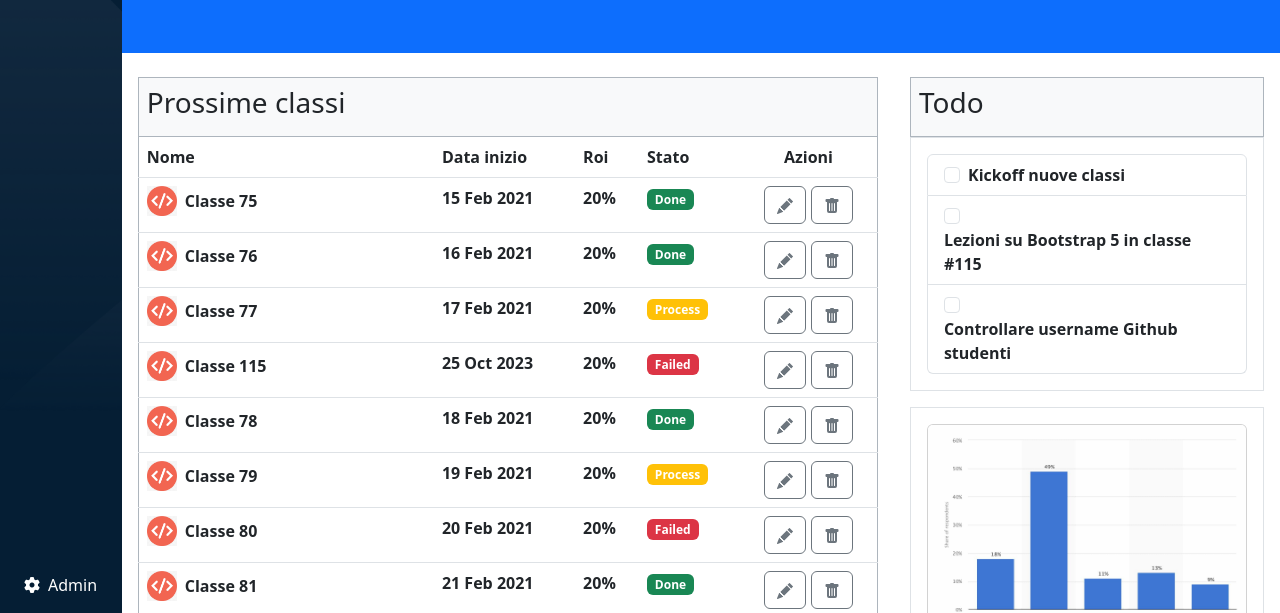
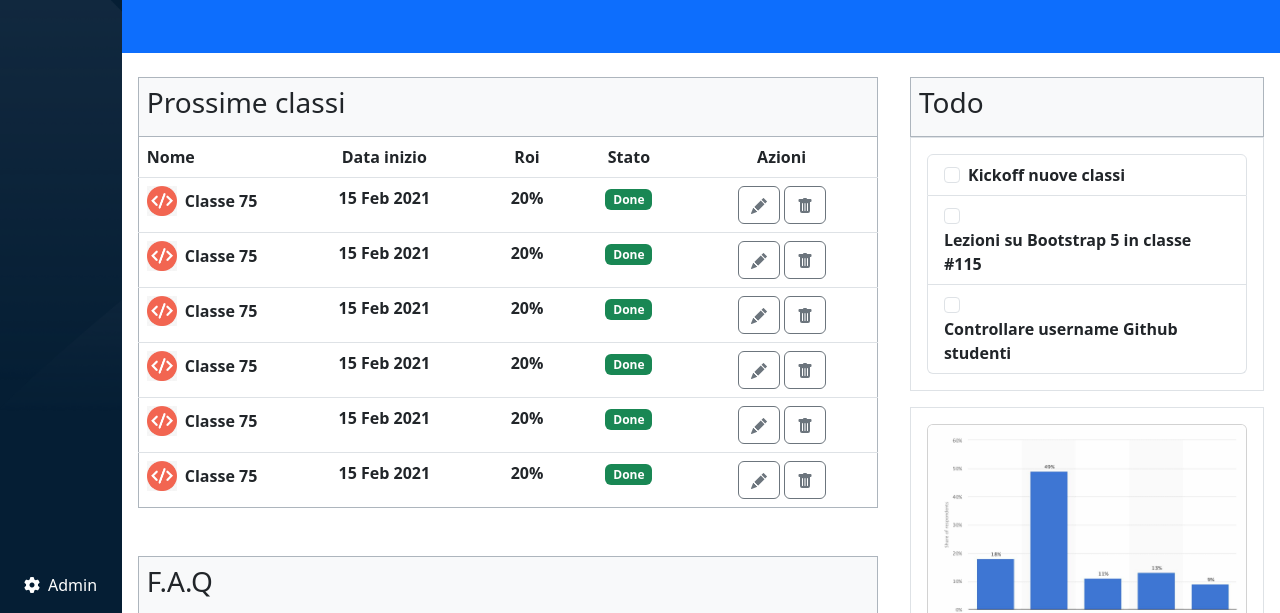
Before and after one commit to AlessandroCampo/html-css-bootstrap-dashboard, a plain HTML site: page index.html in a window 1280 px wide. Shown: the part 267-880 px from the top of the page. Drawn offline with nearby package versions, Linux system fonts and the light colour scheme; files whose address does not match are found by name.

Commit message:
table display fix

```diff
--- a/index.html
+++ b/index.html
@@ -268,7 +268,7 @@
                 <div class="section-container row">
                     <div class="sections-left col-xl-8 col-12">
                         <section id="next-classes" class="px-3 py-2">
-                            <div class="lg-table-container d-none d-md-block">
+                            <div class="lg-table-container">
                                 <div class="border border-dark-subtle mt-3 bg-body-tertiary">
                                     <h3 class="p-2">
                                         Prossime classi
@@ -279,22 +279,26 @@
                                     <thead>
                                         <tr>
 
-                                            <th scope="col" class="text-dark" style="width: 40%;">Nome</th>
-                                            <th scope="col" class="text-dark">Data inizio</th>
-                                            <th scope="col" class="text-dark">Roi</th>
-                                            <th scope="col" class="text-dark">Stato</th>
+                                            <th scope="col" class="text-dark text-start" style="width: 20%;">Nome</th>
+                                            <th scope="col" class="text-dark d-none d-md-table-cell text-center">Data
+                                                inizio</th>
+                                            <th scope="col" class="text-dark d-none d-md-table-cell text-center">Roi
+                                            </th>
+                                            <th scope="col" class="text-dark text-center">Stato</th>
                                             <th scope="col" class="text-dark text-center">Azioni</th>
                                         </tr>
                                     </thead>
                                     <tbody>
-                                        <tr class="border-top">
+                                        <tr class="border-top" scope="row">
                                             <td class="text-dark fw-semibold d-flex align-items-center gap-2">
                                                 <img src="img/class-avatar.jpg" alt="" style="width: 30px;">
                                                 Classe 75
                                             </td>
-                                            <td class="text-dark fw-semibold">15 Feb 2021</td>
-                                            <td class="text-dark fw-semibold"> 20%</td>
-                                            <td><span class="badge text-bg-success">Done</span></td>
+                                            <td class="text-dark fw-semibold d-none d-md-table-cell text-center">15 Feb
+                                                2021</td>
+                                            <td class="text-dark fw-semibold d-none d-md-table-cell text-center"> 20%
+                                            </td>
+                                            <td class="text-center"><span class="badge text-bg-success">Done</span></td>
                                             <td class="text-center">
                                                 <button type="button" class="btn btn-outline-secondary">
                                                     <svg xmlns="http://www.w3.org/2000/svg" width="16" height="16"
@@ -320,14 +324,16 @@
                                             </td>
                                         </tr>
 
-                                        <tr class="border-top">
+                                        <tr class="border-top" scope="row">
                                             <td class="text-dark fw-semibold d-flex align-items-center gap-2">
                                                 <img src="img/class-avatar.jpg" alt="" style="width: 30px;">
-                                                Classe 76
+                                                Classe 75
                                             </td>
-                                            <td class="text-dark fw-semibold">16 Feb 2021</td>
-                                            <td class="text-dark fw-semibold"> 20%</td>
-                                            <td><span class="badge text-bg-success">Done</span></td>
+                                            <td class="text-dark fw-semibold d-none d-md-table-cell text-center">15 Feb
+                                                2021</td>
+                                            <td class="text-dark fw-semibold d-none d-md-table-cell text-center"> 20%
+                                            </td>
+                                            <td class="text-center"><span class="badge text-bg-success">Done</span></td>
                                             <td class="text-center">
                                                 <button type="button" class="btn btn-outline-secondary">
                                                     <svg xmlns="http://www.w3.org/2000/svg" width="16" height="16"
@@ -353,14 +359,16 @@
                                             </td>
                                         </tr>
 
-                                        <tr class="border-top">
+                                        <tr class="border-top" scope="row">
                                             <td class="text-dark fw-semibold d-flex align-items-center gap-2">
                                                 <img src="img/class-avatar.jpg" alt="" style="width: 30px;">
-                                                Classe 77
+                                                Classe 75
                                             </td>
-                                            <td class="text-dark fw-semibold">17 Feb 2021</td>
-                                            <td class="text-dark fw-semibold"> 20%</td>
-                                            <td><span class="badge text-bg-warning text-white">Process</span></td>
+                                            <td class="text-dark fw-semibold d-none d-md-table-cell text-center">15 Feb
+                                                2021</td>
+                                            <td class="text-dark fw-semibold d-none d-md-table-cell text-center"> 20%
+                                            </td>
+                                            <td class="text-center"><span class="badge text-bg-success">Done</span></td>
                                             <td class="text-center">
                                                 <button type="button" class="btn btn-outline-secondary">
                                                     <svg xmlns="http://www.w3.org/2000/svg" width="16" height="16"
@@ -386,14 +394,16 @@
                                             </td>
                                         </tr>
 
-                                        <tr class="border-top">
+                                        <tr class="border-top" scope="row">
                                             <td class="text-dark fw-semibold d-flex align-items-center gap-2">
                                                 <img src="img/class-avatar.jpg" alt="" style="width: 30px;">
-                                                Classe 115
+                                                Classe 75
                                             </td>
-                                            <td class="text-dark fw-semibold">25 Oct 2023</td>
-                                            <td class="text-dark fw-semibold"> 20%</td>
-                                            <td><span class="badge text-bg-danger text-white">Failed</span></td>
+                                            <td class="text-dark fw-semibold d-none d-md-table-cell text-center">15 Feb
+                                                2021</td>
+                                            <td class="text-dark fw-semibold d-none d-md-table-cell text-center"> 20%
+                                            </td>
+                                            <td class="text-center"><span class="badge text-bg-success">Done</span></td>
                                             <td class="text-center">
                                                 <button type="button" class="btn btn-outline-secondary">
                                                     <svg xmlns="http://www.w3.org/2000/svg" width="16" height="16"
@@ -419,14 +429,16 @@
                                             </td>
                                         </tr>
 
-                                        <tr class="border-top">
+                                        <tr class="border-top" scope="row">
                                             <td class="text-dark fw-semibold d-flex align-items-center gap-2">
                                                 <img src="img/class-avatar.jpg" alt="" style="width: 30px;">
-                                                Classe 78
+                                                Classe 75
                                             </td>
-                                            <td class="text-dark fw-semibold">18 Feb 2021</td>
-                                            <td class="text-dark fw-semibold"> 20%</td>
-                                            <td><span class="badge text-bg-success">Done</span></td>
+                                            <td class="text-dark fw-semibold d-none d-md-table-cell text-center">15 Feb
+                                                2021</td>
+                                            <td class="text-dark fw-semibold d-none d-md-table-cell text-center"> 20%
+                                            </td>
+                                            <td class="text-center"><span class="badge text-bg-success">Done</span></td>
                                             <td class="text-center">
                                                 <button type="button" class="btn btn-outline-secondary">
                                                     <svg xmlns="http://www.w3.org/2000/svg" width="16" height="16"
@@ -452,14 +464,16 @@
                                             </td>
                                         </tr>
 
-                                        <tr class="border-top">
+                                        <tr class="border-top" scope="row">
                                             <td class="text-dark fw-semibold d-flex align-items-center gap-2">
                                                 <img src="img/class-avatar.jpg" alt="" style="width: 30px;">
-                                                Classe 79
+                                                Classe 75
                                             </td>
-                                            <td class="text-dark fw-semibold">19 Feb 2021</td>
-                                            <td class="text-dark fw-semibold"> 20%</td>
-                                            <td><span class="badge text-bg-warning text-white">Process</span></td>
+                                            <td class="text-dark fw-semibold d-none d-md-table-cell text-center">15 Feb
+                                                2021</td>
+                                            <td class="text-dark fw-semibold d-none d-md-table-cell text-center"> 20%
+                                            </td>
+                                            <td class="text-center"><span class="badge text-bg-success">Done</span></td>
                                             <td class="text-center">
                                                 <button type="button" class="btn btn-outline-secondary">
                                                     <svg xmlns="http://www.w3.org/2000/svg" width="16" height="16"
@@ -485,77 +499,13 @@
                                             </td>
                                         </tr>
 
-                                        <tr class="border-top">
-                                            <td class="text-dark fw-semibold d-flex align-items-center gap-2">
-                                                <img src="img/class-avatar.jpg" alt="" style="width: 30px;">
-                                                Classe 80
-                                            </td>
-                                            <td class="text-dark fw-semibold">20 Feb 2021</td>
-                                            <td class="text-dark fw-semibold"> 20%</td>
-                                            <td><span class="badge text-bg-danger text-white">Failed</span></td>
-                                            <td class="text-center">
-                                                <button type="button" class="btn btn-outline-secondary">
-                                                    <svg xmlns="http://www.w3.org/2000/svg" width="16" height="16"
-                                                        fill="currentColor" class="bi bi-pencil-fill"
-                                                        viewBox="0 0 16 16">
-                                                        <path
-                                                            d="M12.854.146a.5.5 0 0 0-.707 0L10.5 1.793 14.207 5.5l1.647-1.646a.5.5 0 0 0 0-.708l-3-3zm.646 6.061L9.793 2.5 3.293 9H3.5a.5.5 0 0 1 .5.5v.5h.5a.5.5 0 0 1 .5.5v.5h.5a.5.5 0 0 1 .5.5v.5h.5a.5.5 0 0 1 .5.5v.207l6.5-6.5zm-7.468 7.468A.5.5 0 0 1 6 13.5V13h-.5a.5.5 0 0 1-.5-.5V12h-.5a.5.5 0 0 1-.5-.5V11h-.5a.5.5 0 0 1-.5-.5V10h-.5a.499.499 0 0 1-.175-.032l-.179.178a.5.5 0 0 0-.11.168l-2 5a.5.5 0 0 0 .65.65l5-2a.5.5 0 0 0 .168-.11l.178-.178z">
-                                                        </path>
-                                                    </svg>
-                                                    <span class="visually-hidden">Button</span>
-                                                </button>
 
-                                                <button type="button" class="btn btn-outline-secondary">
-                                                    <svg xmlns="http://www.w3.org/2000/svg" width="16" height="16"
-                                                        fill="currentColor" class="bi bi-trash-fill"
-                                                        viewBox="0 0 16 16">
-                                                        <path
-                                                            d="M2.5 1a1 1 0 0 0-1 1v1a1 1 0 0 0 1 1H3v9a2 2 0 0 0 2 2h6a2 2 0 0 0 2-2V4h.5a1 1 0 0 0 1-1V2a1 1 0 0 0-1-1H10a1 1 0 0 0-1-1H7a1 1 0 0 0-1 1zm3 4a.5.5 0 0 1 .5.5v7a.5.5 0 0 1-1 0v-7a.5.5 0 0 1 .5-.5M8 5a.5.5 0 0 1 .5.5v7a.5.5 0 0 1-1 0v-7A.5.5 0 0 1 8 5m3 .5v7a.5.5 0 0 1-1 0v-7a.5.5 0 0 1 1 0">
-                                                        </path>
-                                                    </svg>
-                                                    <span class="visually-hidden">Button</span>
-                                                </button>
-                                            </td>
-                                        </tr>
-
-                                        <tr class="border-top">
-                                            <td class="text-dark fw-semibold d-flex align-items-center gap-2">
-                                                <img src="img/class-avatar.jpg" alt="" style="width: 30px;">
-                                                Classe 81
-                                            </td>
-                                            <td class="text-dark fw-semibold">21 Feb 2021</td>
-                                            <td class="text-dark fw-semibold"> 20%</td>
-                                            <td><span class="badge text-bg-success">Done</span></td>
-                                            <td class="text-center">
-                                                <button type="button" class="btn btn-outline-secondary">
-                                                    <svg xmlns="http://www.w3.org/2000/svg" width="16" height="16"
-                                                        fill="currentColor" class="bi bi-pencil-fill"
-                                                        viewBox="0 0 16 16">
-                                                        <path
-                                                            d="M12.854.146a.5.5 0 0 0-.707 0L10.5 1.793 14.207 5.5l1.647-1.646a.5.5 0 0 0 0-.708l-3-3zm.646 6.061L9.793 2.5 3.293 9H3.5a.5.5 0 0 1 .5.5v.5h.5a.5.5 0 0 1 .5.5v.5h.5a.5.5 0 0 1 .5.5v.5h.5a.5.5 0 0 1 .5.5v.207l6.5-6.5zm-7.468 7.468A.5.5 0 0 1 6 13.5V13h-.5a.5.5 0 0 1-.5-.5V12h-.5a.5.5 0 0 1-.5-.5V11h-.5a.5.5 0 0 1-.5-.5V10h-.5a.499.499 0 0 1-.175-.032l-.179.178a.5.5 0 0 0-.11.168l-2 5a.5.5 0 0 0 .65.65l5-2a.5.5 0 0 0 .168-.11l.178-.178z">
-                                                        </path>
-                                                    </svg>
-                                                    <span class="visually-hidden">Button</span>
-                                                </button>
-
-                                                <button type="button" class="btn btn-outline-secondary">
-                                                    <svg xmlns="http://www.w3.org/2000/svg" width="16" height="16"
-                                                        fill="currentColor" class="bi bi-trash-fill"
-                                                        viewBox="0 0 16 16">
-                                                        <path
-                                                            d="M2.5 1a1 1 0 0 0-1 1v1a1 1 0 0 0 1 1H3v9a2 2 0 0 0 2 2h6a2 2 0 0 0 2-2V4h.5a1 1 0 0 0 1-1V2a1 1 0 0 0-1-1H10a1 1 0 0 0-1-1H7a1 1 0 0 0-1 1zm3 4a.5.5 0 0 1 .5.5v7a.5.5 0 0 1-1 0v-7a.5.5 0 0 1 .5-.5M8 5a.5.5 0 0 1 .5.5v7a.5.5 0 0 1-1 0v-7A.5.5 0 0 1 8 5m3 .5v7a.5.5 0 0 1-1 0v-7a.5.5 0 0 1 1 0">
-                                                        </path>
-                                                    </svg>
-                                                    <span class="visually-hidden">Button</span>
-                                                </button>
-                                            </td>
-                                        </tr>
 
                                     </tbody>
                                 </table>
                             </div>
 
-                            <div class="sm-table-container d-md-none">
+                            <!-- <div class="sm-table-container d-md-none">
                                 <div class="border border-dark-subtle mt-3 bg-body-tertiary">
                                     <h3 class="p-2">
                                         Prossime classi
@@ -829,7 +779,7 @@
 
                                     </tbody>
                                 </table>
-                            </div>
+                            </div> -->
 
 
                         </section>
```
